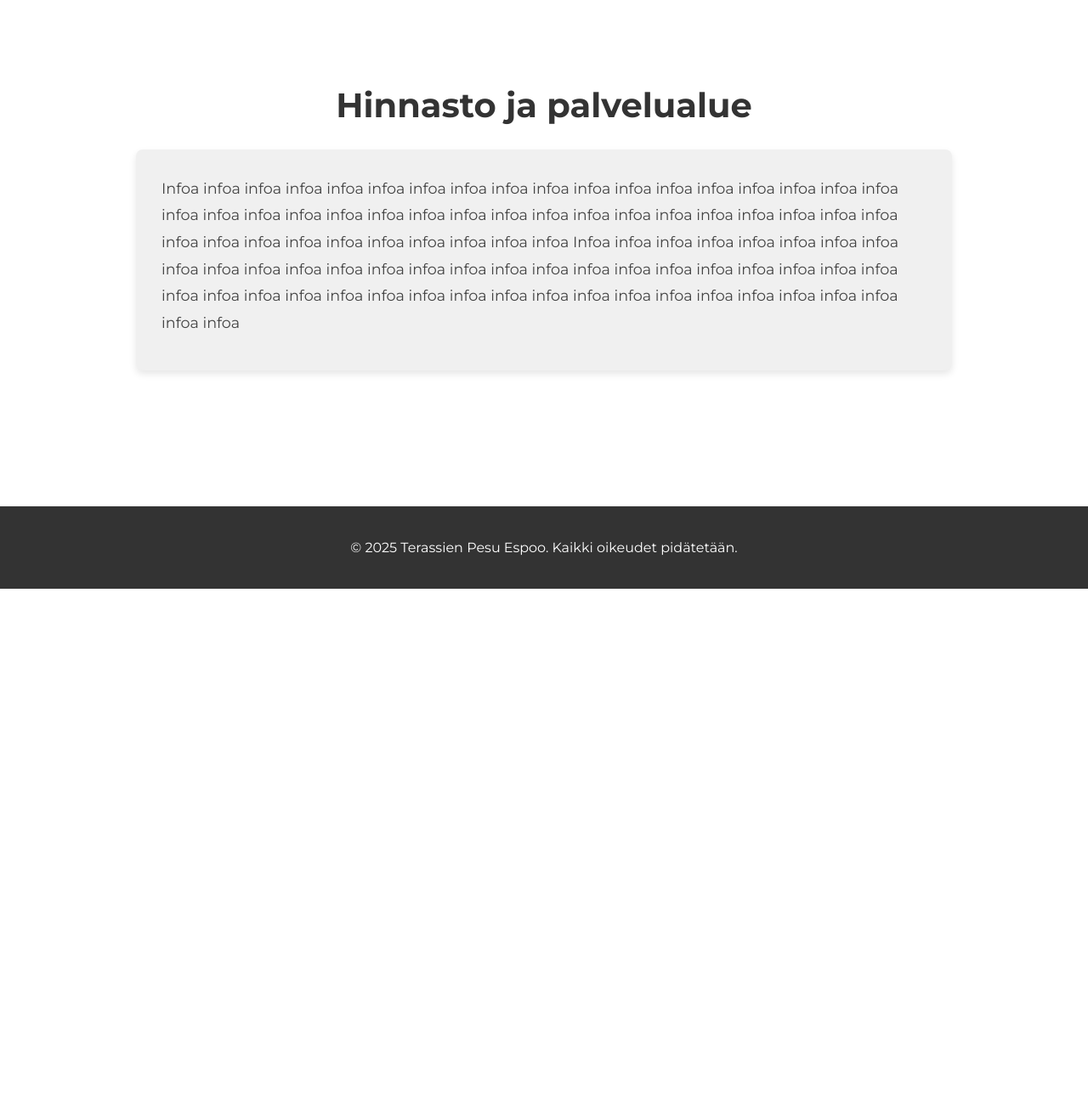
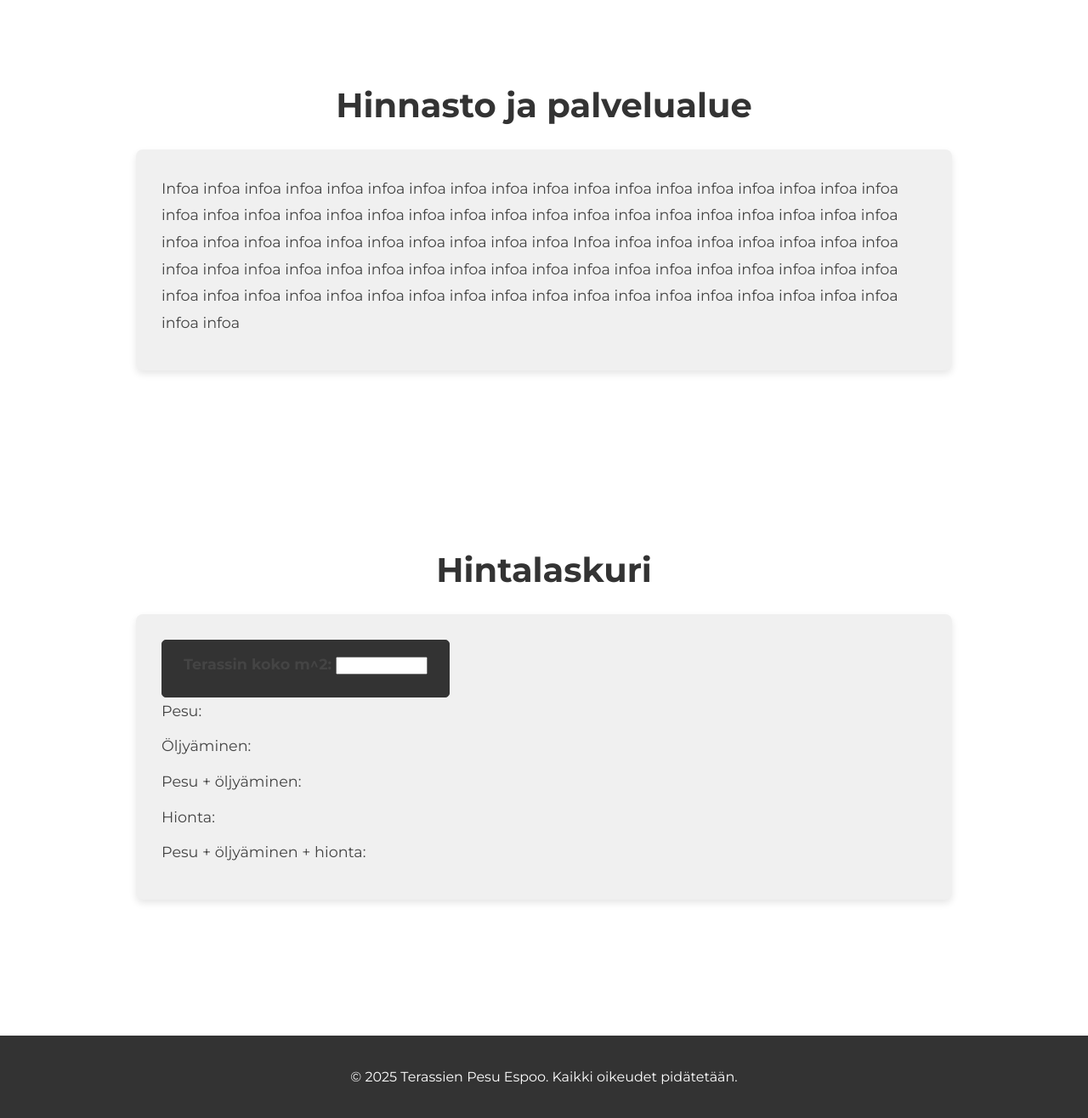
Before and after one commit to OttoSFelix/Terassivusto, a Flask app: page /hinnasto in a window 1280 px wide. Shown: the part 160-1476 px from the top of the page at 85% size. Before the commit the page ends 853 px from the top, so only its background shows below. Run offline with Flask 3, Linux system fonts and the light colour scheme.

Commit message:
Versio 1.1

```diff
--- a/static/css/style.css
+++ b/static/css/style.css
@@ -134,6 +134,17 @@ nav ul li a:hover {
     transition: background-color 0.3s ease, color 0.3s ease;
     border: 1px solid #ccc; /* Subtle border */
 }
+.searchbtn {
+    display: inline-block;
+    padding: 12px 25px;
+    background-color: #fff; /* White background for default buttons */
+    color: #ddd;
+    text-decoration: none;
+    border-radius: 5px;
+    font-weight: 700;
+    transition: background-color 0.3s ease, color 0.3s ease;
+    border: 1px solid #ccc; /* Subtle border */
+}
 
 .btn:hover {
     background-color: #b6b0b0;
--- a/templates/hinnasto.html
+++ b/templates/hinnasto.html
@@ -19,4 +19,71 @@
         </div>
     </div>
 </section>
+
+<section class="contact-section">
+    <div class="container">
+        <h2>Hintalaskuri</h2>
+
+        <div class="contact-info">
+            <div class="searchbtn btn-dark">
+                <p>Terassin koko m^2:  <input type="number" id="size" name="size" style="width: 100px;"></p>
+            </div>
+            <p>Pesu:<span id="Pesu"></span></p>
+            <p>Öljyäminen:<span id="Öljy"></span></p>
+            <p>Pesu + öljyäminen:<span id="Pesu+öljy"></span></p>
+            <p>Hionta:<span id="Hionta"></span></p>
+            <p>Pesu + öljyäminen + hionta:<span id="Kaikki"></span></p>
+        </div>
+    </div>
+</section>
+<script>
+    // Funktio tekstikentän syötteen näyttämiseen reaaliaikaisesti
+    function setupInstantDisplay(inputId, displayId, displayId2, displayId3, displayId4, displayId5) {
+        const inputElement = document.getElementById(inputId);
+        const displayPesu = document.getElementById(displayId);
+        const displayÖljy = document.getElementById(displayId2);
+        const displayPesuöljy = document.getElementById(displayId3);
+        const displayHionta = document.getElementById(displayId4);
+        const displayKaikki = document.getElementById(displayId5);
+
+        if (inputElement && displayPesu && displayÖljy && displayPesuöljy && displayHionta && displayKaikki) {
+            // Päivitä näyttö heti, kun syöte muuttuu (kirjoitettaessa)
+            inputElement.addEventListener('input', function() {
+                displayPesu.textContent = inputElement.value;
+                displayÖljy.textContent = inputElement.value;
+                displayPesuöljy.textContent = inputElement.value;
+                displayHionta.textContent = inputElement.value;
+                displayKaikki.textContent = inputElement.value;
+                if (inputElement.value > 0 && inputElement.value < 15) {
+                    index = 0
+                }
+                else if (inputElement.value >= 15 && inputElement.value < 25) {
+                    index = 1
+                }
+                else if (inputElement.value >= 25 && inputElement.value < 35) {
+                    index = 2
+                }
+                else if (inputElement.value >= 35 && inputElement.value < 50) {
+                    index = 3
+                }
+                const hinnat = ['lol', 'hahaa', 'iso', 'jeeeeesss'];
+                let hinta = hinnat[index];
+                displayPesu.textContent = hinta;
+                displayÖljy.textContent = hinta;
+                displayPesuöljy.textContent = hinta;
+                displayHionta.textContent = hinta;
+                displayKaikki.textContent = hinta;
+
+            });
+            // Alusta näyttö, jos kentässä on jo arvo (esim. selaimen täyttö)
+            displayElement.textContent = inputElement.value;
+
+        }
+    }
+
+    // Kutsu funktiota jokaiselle tekstikentälle
+    document.addEventListener('DOMContentLoaded', function() {
+        setupInstantDisplay('size', 'Pesu', 'Öljy', 'Pesu+öljy', 'Hionta', 'Kaikki');
+    });
+</script>
 {% endblock %}
```
